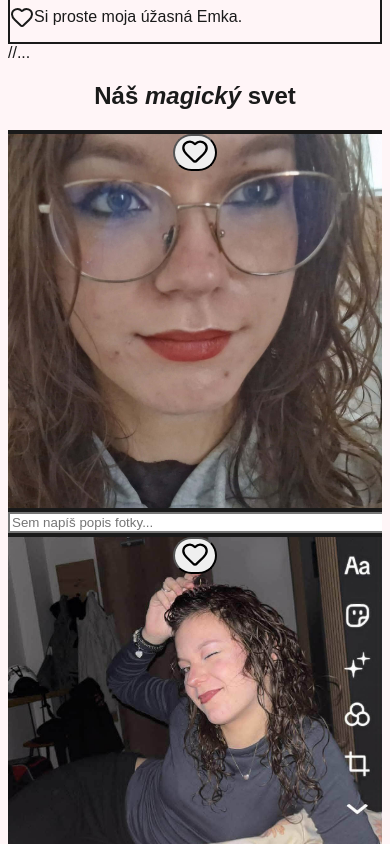
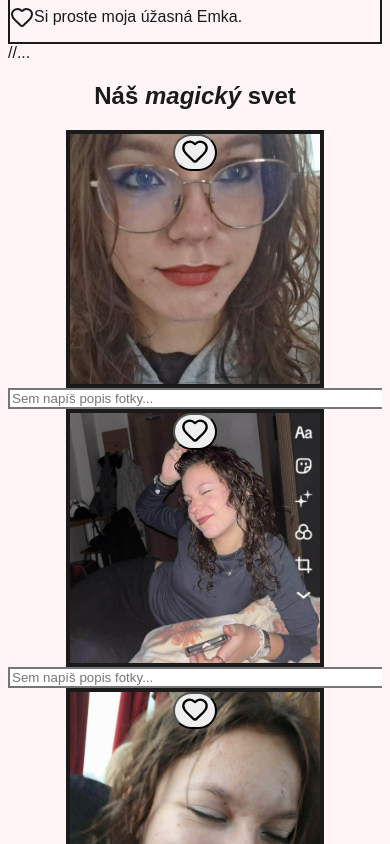
Before and after one commit to MilanLoduha/EmkaWeb, a Next.js app: page / in a window 390 px wide. Shown: the part 1200-2044 px from the top of the page. Built offline with nearby package versions, Linux system fonts and the light colour scheme.

Commit message:
Final Fix: Black text for readability, optimized responsive gallery (3 columns, smaller images)

```diff
--- a/src/components/Hero.tsx
+++ b/src/components/Hero.tsx
@@ -70,7 +70,7 @@ export const Hero = () => {
           Emka, <span className="text-kawaii-pink italic">milujem ťa</span>
         </h1>
 
-        <p className="text-lg md:text-xl text-accent-black/90 max-w-xl mx-auto font-medium">
+        <p className="text-lg md:text-xl text-accent-black max-w-xl mx-auto font-medium">
           Si to najlepšie, čo ma kedy stretlo. Každý deň s tebou je ako sen.
         </p>
 
--- a/src/components/PremiumGallery.tsx
+++ b/src/components/PremiumGallery.tsx
@@ -69,14 +69,14 @@ export const PremiumGallery = () => {
           Náš <span className="text-kawaii-pink italic">magický</span> svet
         </motion.h2>
 
-        <div className="grid grid-cols-1 md:grid-cols-2 lg:grid-cols-3 gap-10">
+        <div className="grid grid-cols-1 sm:grid-cols-2 lg:grid-cols-3 gap-6 max-w-5xl mx-auto">
           {images.map((image, index) => (
             <div key={image.id} className="flex flex-col items-center">
               <motion.div
                 initial={{ opacity: 0, scale: 0.9 }}
                 whileInView={{ opacity: 1, scale: 1 }}
                 transition={{ delay: index * 0.05 }}
-                className="relative aspect-square w-full max-w-sm rounded-kawaii overflow-hidden border-4 border-white shadow-xl bg-white"
+                className="relative aspect-square w-full max-w-[250px] rounded-kawaii overflow-hidden border-4 border-white shadow-lg bg-white"
               >
                 <Image
                   src={image.src}
```
